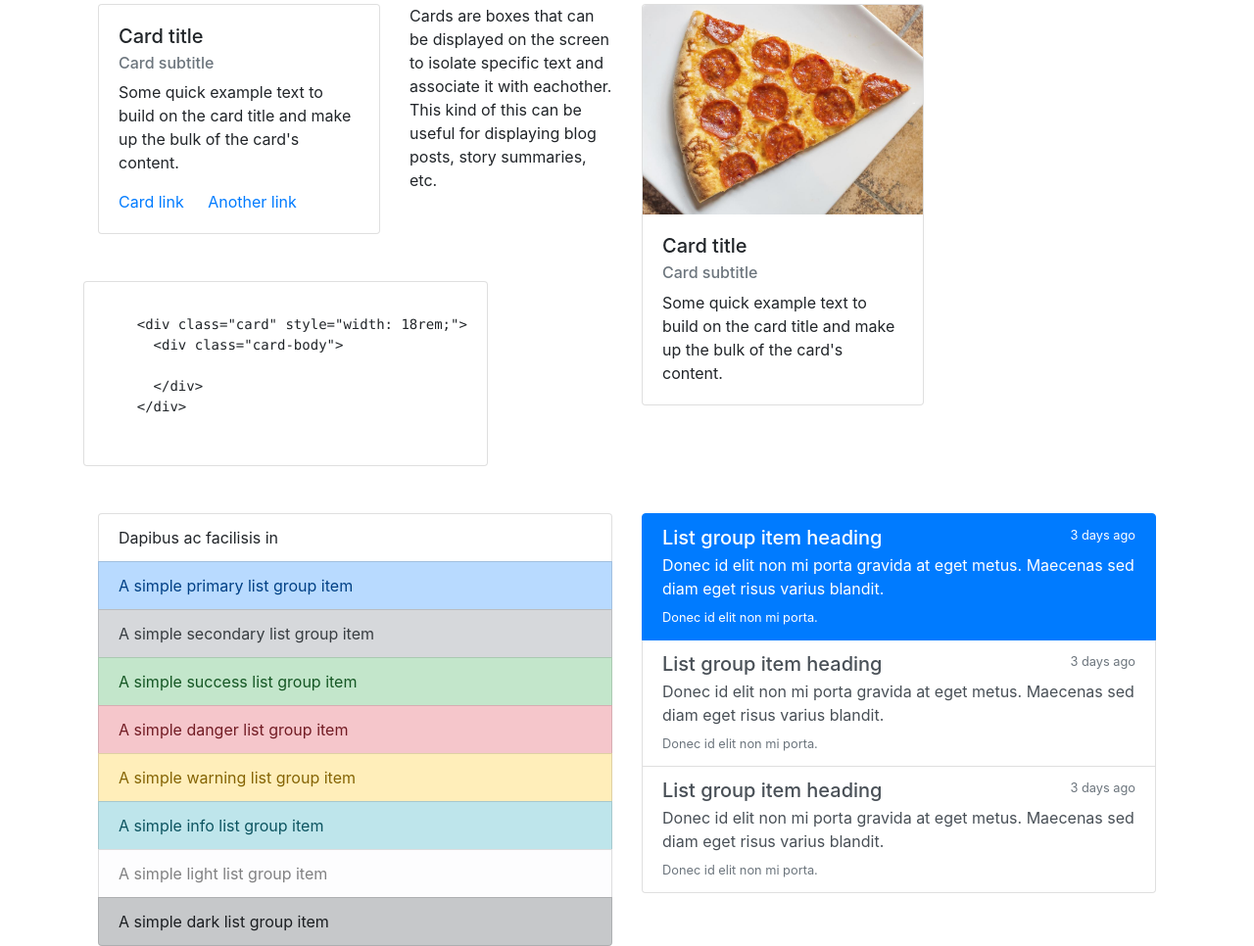
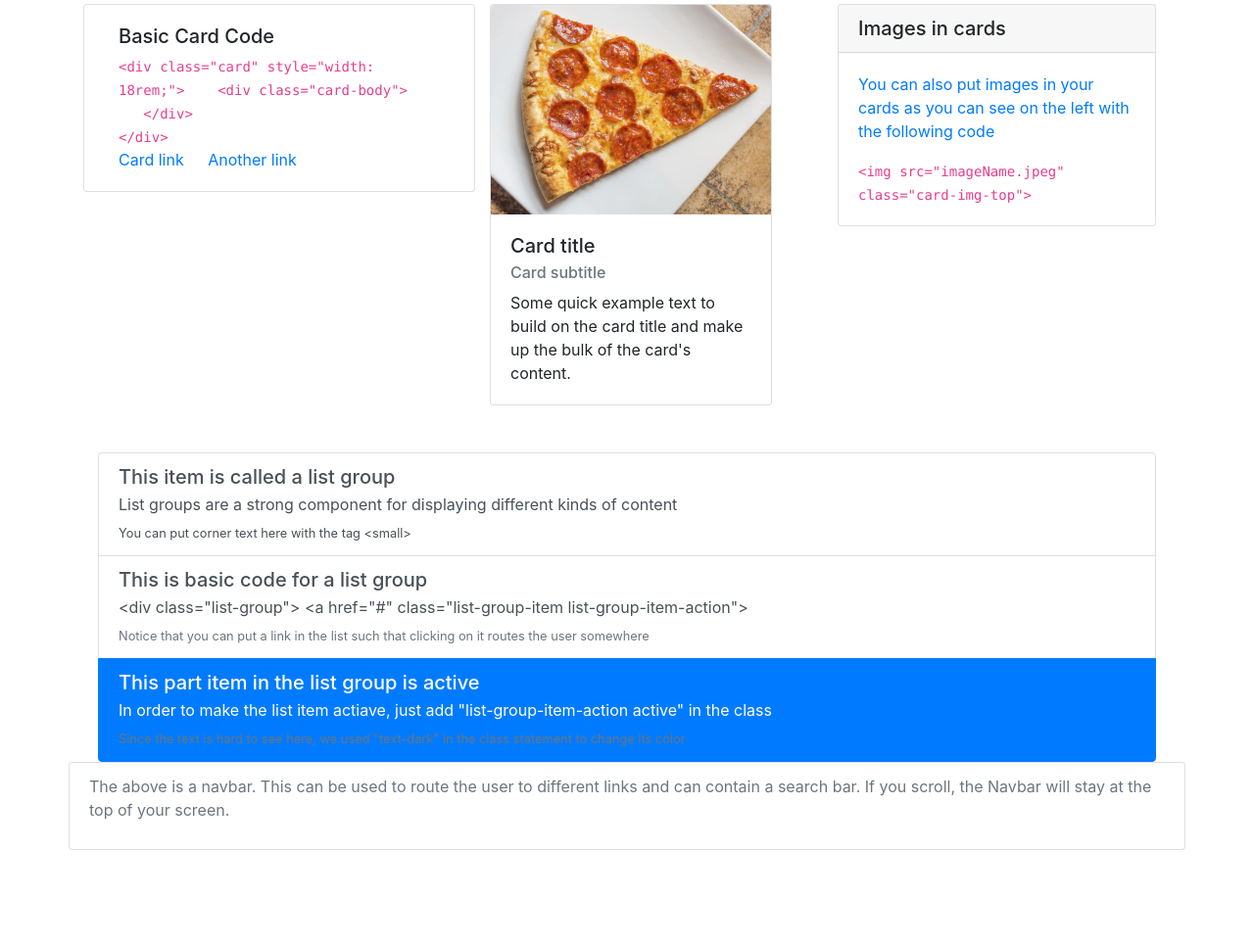
Before and after one commit to athompson00/SoftDev-HW, a plain HTML site: page 22_bt_yellowSubmarine_mosesB_thompsonA/index.html in a window 1280 px wide. Shown: the part 405-1371 px from the top of the page at 98% size. After the commit the page ends 1273 px from the top, so only its background shows below. Drawn offline with nearby package versions, Linux system fonts and the light colour scheme.

Commit message:
added some stuff

```diff
--- a/22_bt_yellowSubmarine_mosesB_thompsonA/index.html
+++ b/22_bt_yellowSubmarine_mosesB_thompsonA/index.html
@@ -1,4 +1,3 @@
-
 <!DOCTYPE html>
 <html lang="en">
 <!-- Alex "Thumb" Thompson
@@ -13,6 +12,7 @@
   <link rel="stylesheet" href="https://stackpath.bootstrapcdn.com/bootstrap/4.3.1/css/bootstrap.min.css" integrity="sha384-ggOyR0iXCbMQv3Xipma34MD+dH/1fQ784/j6cY/iJTQUOhcWr7x9JvoRxT2MZw1T" crossorigin="anonymous">
   <title>foo title</title>
 </head>
+
 <body class="container">
   <nav id="navbar-example2" class="navbar navbar-light bg-dark sticky-top">
     <a class="navbar-brand text-light" href="#">Navbar</a>
@@ -40,52 +40,51 @@
       </li>
     </ul>
   </nav>
+
   <div class="jumbotron jumbotron-fluid">
     <div class="container">
       <h1 class="display-4">What is Bootstrap?</h1>
       <p class="lead">Bootstrap is a free and open-source CSS framework directed at responsive, mobile-first front-end web development.</p>
     </div>
   </div>
+
+
+
   <h3 id="cards" class="float-none text-center text-success"> These are called cards </h3>
-<div class = "col">
-  <div class = "row">
-    <div class = "col">
-      <div class = "row">
-        <div class = "col">
-<div class="card" style="width: 18rem;">
+  <div class="col">
+    <div class="row">
+      <div class="col">
+        <div class="row">
+          <div class="card" style="width: 25rem;">
+            <div class="col">
               <div class="card-body">
-    <h5 class="card-title">Card title</h5>
-    <h6 class="card-subtitle mb-2 text-muted">Card subtitle</h6>
-    <p class="card-text">Some quick example text to build on the card title and make up the bulk of the card's content.</p>
+                <h5 class="card-title">Basic Card Code</h5>
+                <h6 class="card-subtitle mb-2 text-muted"></h6>
+                <section>
+                  <code>
+                    &lt;div class="card" style="width: 18rem;"&gt;
+                    &nbsp&nbsp&nbsp&lt;div class="card-body"&gt;
+                    <br>
+                    &nbsp&nbsp&nbsp&lt;/div&gt;
+                    <br>
+                    &lt;/div&gt;
+                  </code>
+                </section>
+
                 <a href="#" class="card-link">Card link</a>
                 <a href="#" class="card-link">Another link</a>
               </div>
             </div>
           </div>
-<div class = "col">
-  <p> Cards are boxes that can be displayed on the screen to isolate specific text and associate it with eachother. This kind of
-  this can be useful for displaying blog posts, story summaries, etc.</p>
-</div>
-</div>
-  <br><br>
-<div class="row text-justify">
-  <ul class="list-group">
-  <li class="list-group-item">
-  <section><pre><code>
-    &lt;div class="card" style="width: 18rem;"&gt;
-      &lt;div class="card-body"&gt;
-        <!-- &lt;h5 class="card-title"&gt; Card title&lt;/h5&gt;
-        &lt;h6 class="card-subtitle mb-2 text-muted"&gt;Card subtitle&lt;/h6&gt;
-        &lt;p class="card-text"&gt;Some quick example text to build on the card title and make up the bulk of the card's content.&lt;/p&gt;
-        &lt;a href="#" class="card-link"&gt;Card link&lt;/a&gt; -->
-      &lt;/div&gt;
-    &lt;/div&gt;
-  </code></pre>
-</section>
-</li>
+
         </div>
 
+        <br><br>
+
       </div>
+
+
+
       <div class="col" class="p-3 mb-2 bg-primary text-white">
         <div class="card" style="width: 18rem;">
           <img src="food.jpeg" class="card-img-top" alt="...">
@@ -96,54 +95,67 @@
           </div>
         </div>
       </div>
+
+      <div class="col">
+
+        <div class="card">
+          <h5 class="card-header">Images in cards</h5>
+          <div class="card-body">
+            <p class="text-primary">
+              You can also put images in your cards as you can see on the left with the following code
+            </p>
+            <section>
+              <code>
+                &lt;img src="imageName.jpeg" class="card-img-top"&gt;
+              </code>
+            </section>
+          </div>
         </div>
 
-<div class="row">
-  <div class = "col">
-    <br><br>
-    <ul class="list-group">
-  <li class="list-group-item">Dapibus ac facilisis in</li>
+      </div>
+    </div>
 
 
-  <li class="list-group-item list-group-item-primary">A simple primary list group item</li>
-  <li class="list-group-item list-group-item-secondary">A simple secondary list group item</li>
-  <li class="list-group-item list-group-item-success">A simple success list group item</li>
-  <li class="list-group-item list-group-item-danger">A simple danger list group item</li>
-  <li class="list-group-item list-group-item-warning">A simple warning list group item</li>
-  <li class="list-group-item list-group-item-info">A simple info list group item</li>
-  <li class="list-group-item list-group-item-light">A simple light list group item</li>
-  <li class="list-group-item list-group-item-dark">A simple dark list group item</li>
-</ul>
-  </div>
+    <div class="row">
+      <a id="lists"></a>
       <div class="col">
         <br><br>
         <div class="list-group">
-  <a href="#" class="list-group-item list-group-item-action active">
+          <a href="#" class="list-group-item list-group-item-action">
             <div class="d-flex w-100 justify-content-between">
-      <h5 class="mb-1">List group item heading</h5>
-      <small>3 days ago</small>
+              <h5 class="mb-1">This item is called a list group</h5>
             </div>
-    <p class="mb-1">Donec id elit non mi porta gravida at eget metus. Maecenas sed diam eget risus varius blandit.</p>
-    <small>Donec id elit non mi porta.</small>
+            <p class="mb-1">List groups are a strong component for displaying different kinds of content</p>
+            <small>You can put corner text here with the tag &lt;small&gt;</small>
           </a>
           <a href="#" class="list-group-item list-group-item-action">
             <div class="d-flex w-100 justify-content-between">
-      <h5 class="mb-1">List group item heading</h5>
-      <small class="text-muted">3 days ago</small>
+              <h5 class="mb-1">This is basic code for a list group</h5>
             </div>
-    <p class="mb-1">Donec id elit non mi porta gravida at eget metus. Maecenas sed diam eget risus varius blandit.</p>
-    <small class="text-muted">Donec id elit non mi porta.</small>
+            <p class="mb-1">
+              &lt;div class="list-group"&gt;
+              &lt;a href="#" class="list-group-item list-group-item-action"&gt;
+            </p>
+            <small class="text-muted">Notice that you can put a link in the list such that clicking on it routes the user somewhere</small>
           </a>
-  <a href="#" class="list-group-item list-group-item-action">
+          <a href="#" class="list-group-item list-group-item-action active">
             <div class="d-flex w-100 justify-content-between">
-      <h5 class="mb-1">List group item heading</h5>
-      <small class="text-muted">3 days ago</small>
+              <h5 class="mb-1">This part item in the list group is active</h5>
             </div>
-    <p class="mb-1">Donec id elit non mi porta gravida at eget metus. Maecenas sed diam eget risus varius blandit.</p>
-    <small class="text-muted">Donec id elit non mi porta.</small>
+            <p class="mb-1">In order to make the list item actiave, just add "list-group-item-action active" in the class</p>
+            <small class="text-muted text-white">Since the text is hard to see here, we used "text-dark" in the class statement to change its color</small>
           </a>
         </div>
       </div>
+    </div>
+  </div>
+  <div class="row">
+    <ul class="list-group">
+      <li class="list-group-item disabled" aria-disabled="true">
+        <p>The above is a navbar. This can be used to route the user to different links and can contain a search bar. If you scroll, the Navbar
+          will stay at the top of your screen.
+        </p>
+      </li>
   </div>
 
   <div class="row">
```
Lines whose indentation alone changed are shown as unchanged.
